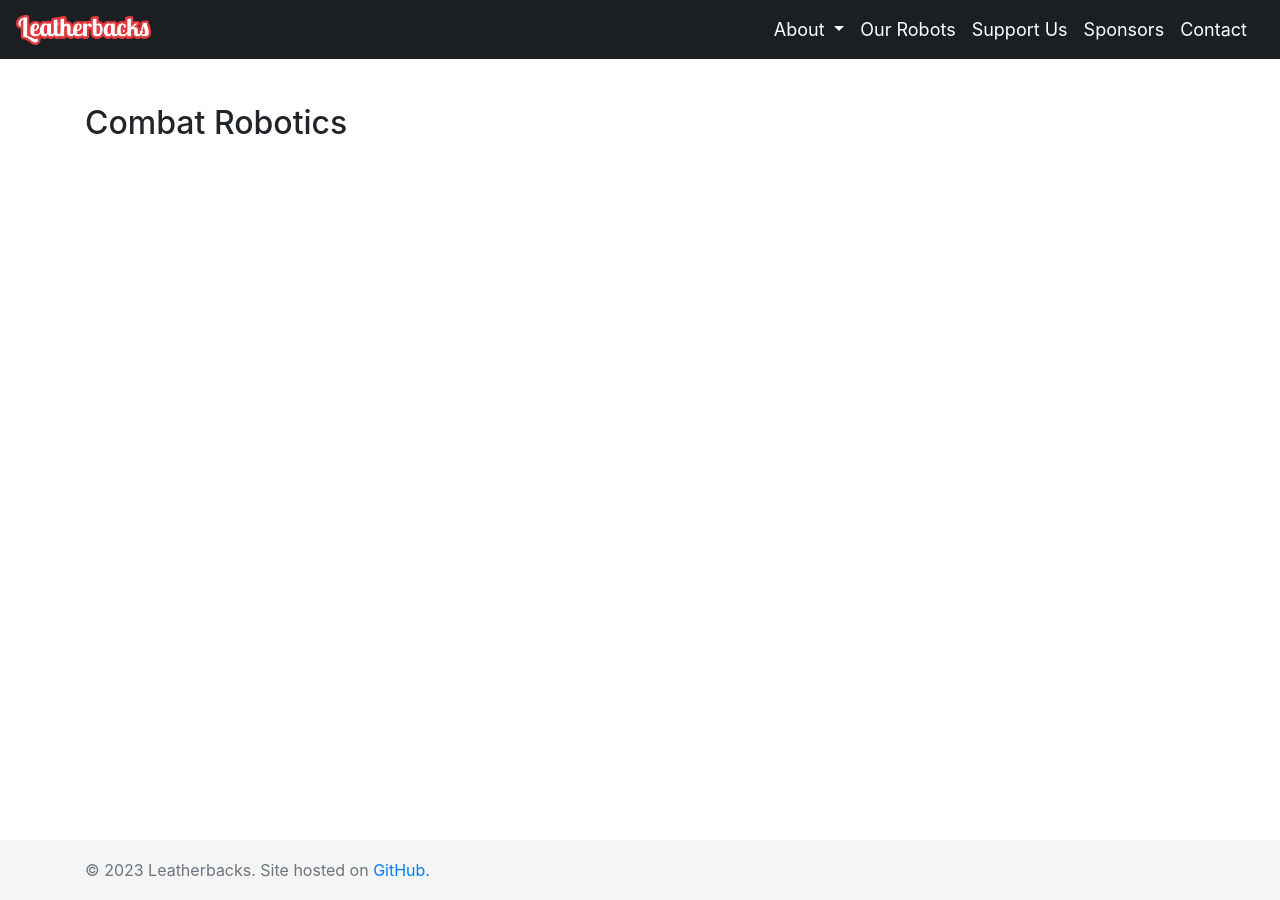
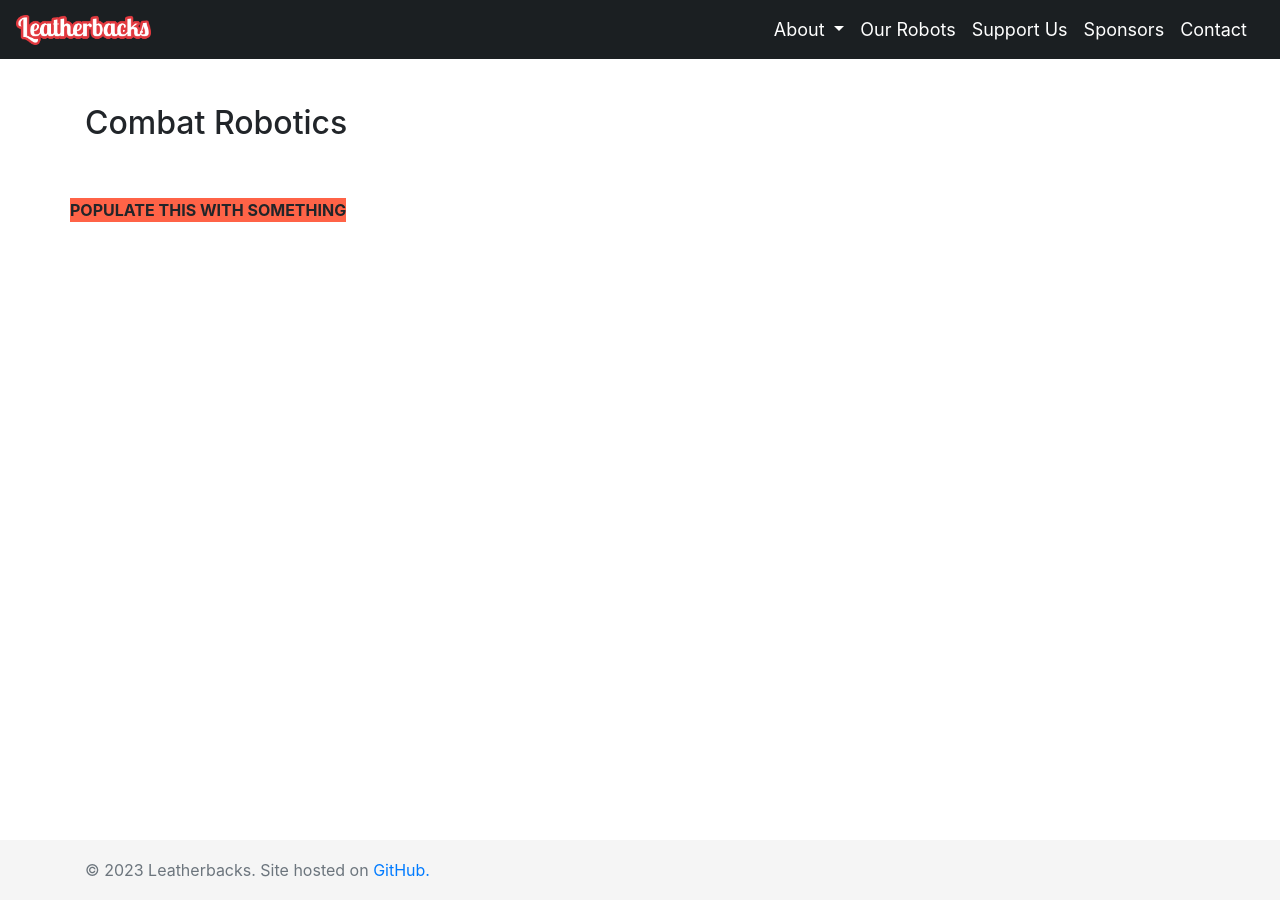
Before and after one commit to LeatherbacksUMD/LeatherbacksUMD.github.io, a Jekyll site: the page built from about/combat-robotics.html, in a window 1280 px wide. Built offline with Jekyll 4.4.1, drawn with Linux system fonts in a browser that asks for light colours.

Commit message:
add content update notes

```diff
--- a/about/combat-robotics.html
+++ b/about/combat-robotics.html
@@ -6,5 +6,7 @@
 <h2>Combat Robotics</h2>
 <br><br>
 <div class="row">
-
+    <p style="background-color:tomato;">
+        <b>POPULATE THIS WITH SOMETHING</b>
+    </p>
 </div>
--- a/content/contact.html
+++ b/content/contact.html
@@ -7,3 +7,4 @@
 <h2>Contact us!</h2>
 <p>Feel free to reach out to us with any questions, comments or concerns by emailing us at <a href="mailto:leatherbacks.umd@gmail.com">leatherbacks.umd@gmail.com</a>.</p>
 <p>Make sure to follow us on <a href=https://www.instagram.com/leatherbacks.umd>Instagram</a>, <a href=https://www.youtube.com/channel/UCl5jl0XKouB2WWQhb67kkmQ>Youtube</a>, <a href=https://terplink.umd.edu/organization/leatherbacks>Terplink</a> and check out our <a href=https://discord.gg/TJsdgHt4bf>Discord</a>!</p>
+<p style="background-color:tomato;"> <B>ADD CONTENT OR IMAGE  ADD CONTENT OR IMAGE  ADD CONTENT OR IMAGE  ADD CONTENT OR IMAGE  ADD CONTENT OR IMAGE  ADD CONTENT OR IMAGE  ADD CONTENT OR IMAGE  ADD CONTENT OR IMAGE  ADD CONTENT OR IMAGE  ADD CONTENT OR IMAGE  ADD CONTENT OR IMAGE  ADD CONTENT OR IMAGE  ADD CONTENT OR IMAGE  ADD CONTENT OR IMAGE  ADD CONTENT OR IMAGE  ADD CONTENT OR IMAGE  ADD CONTENT OR IMAGE  ADD CONTENT OR IMAGE  ADD CONTENT OR IMAGE  ADD CONTENT OR IMAGE  ADD CONTENT OR IMAGE </B> </p>
```
Also changed, not shown: README.md (+1 -1 lines), 5 other files.
